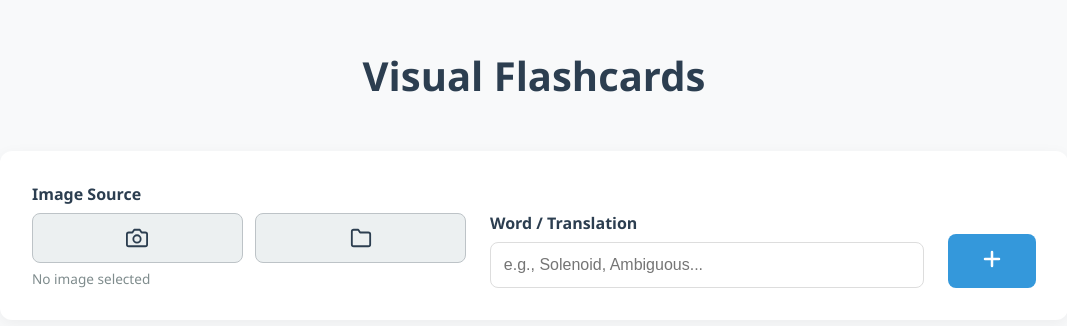
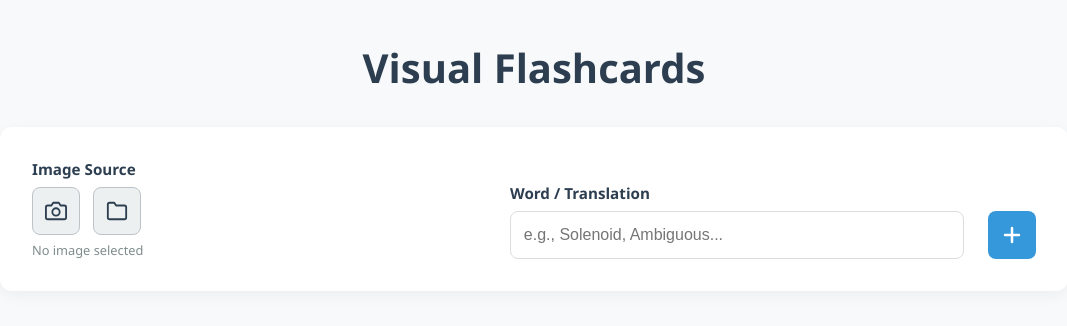
Before and after one commit to 02owen/Flashcards-, a plain HTML site: page index.html in a window 1280 px wide. Shown: the whole page, without its empty margins (106-1173 px from the left). Drawn offline with Linux system fonts and the light colour scheme.

Commit message:
Update style.css

```diff
--- a/style.css
+++ b/style.css
@@ -20,19 +20,13 @@ body {
 
 header {
     text-align: center;
-    padding: 3rem 1rem 1.5rem;
+    padding: 2.5rem 1rem 1rem;
 }
 
 header h1 {
-    margin: 0 0 0.5rem 0;
+    margin: 0;
     color: var(--primary-color);
     font-size: 2.5rem;
-}
-
-header p {
-    margin: 0;
-    color: #666;
-    font-size: 1.1rem;
 }
 
 main {
@@ -62,35 +56,33 @@ main {
     display: flex;
     flex-direction: column;
     flex: 1;
-    min-width: 250px;
+    min-width: 200px;
 }
 
 .input-group label {
     margin-bottom: 0.5rem;
     font-weight: 600;
     color: var(--primary-color);
+    font-size: 0.95rem;
 }
 
-/* Image Selection Buttons Styling */
+/* Image Selection Icon Buttons Styling */
 .image-buttons-container {
     display: flex;
     gap: 0.8rem;
 }
 
 .source-btn {
-    flex: 1;
-    padding: 0.8rem;
+    width: 48px;
+    height: 48px;
     background-color: #ecf0f1;
     color: var(--primary-color);
     border: 1px solid #bdc3c7;
     border-radius: 8px;
     cursor: pointer;
-    font-size: 0.95rem;
-    font-weight: 600;
     display: flex;
     align-items: center;
     justify-content: center;
-    gap: 0.5rem;
     transition: all 0.3s;
 }
 
@@ -106,7 +98,7 @@ main {
 }
 
 .file-status {
-    font-size: 0.85rem;
+    font-size: 0.8rem;
     color: #7f8c8d;
     margin-top: 0.4rem;
 }
@@ -117,6 +109,8 @@ main {
     border-radius: 8px;
     font-size: 1rem;
     transition: border-color 0.3s;
+    height: 48px;
+    box-sizing: border-box;
 }
 
 .input-group input[type="text"]:focus {
@@ -124,16 +118,20 @@ main {
     border-color: var(--secondary-color);
 }
 
+/* Plus Icon Submit Button Styling */
 #submit-btn {
-    padding: 0.8rem 2rem;
+    width: 48px;
+    height: 48px;
     background-color: var(--secondary-color);
     color: white;
     border: none;
     border-radius: 8px;
     cursor: pointer;
-    font-size: 1rem;
-    font-weight: bold;
+    display: flex;
+    align-items: center;
+    justify-content: center;
     transition: background 0.3s;
+    flex-shrink: 0;
 }
 
 #submit-btn:hover {
```
